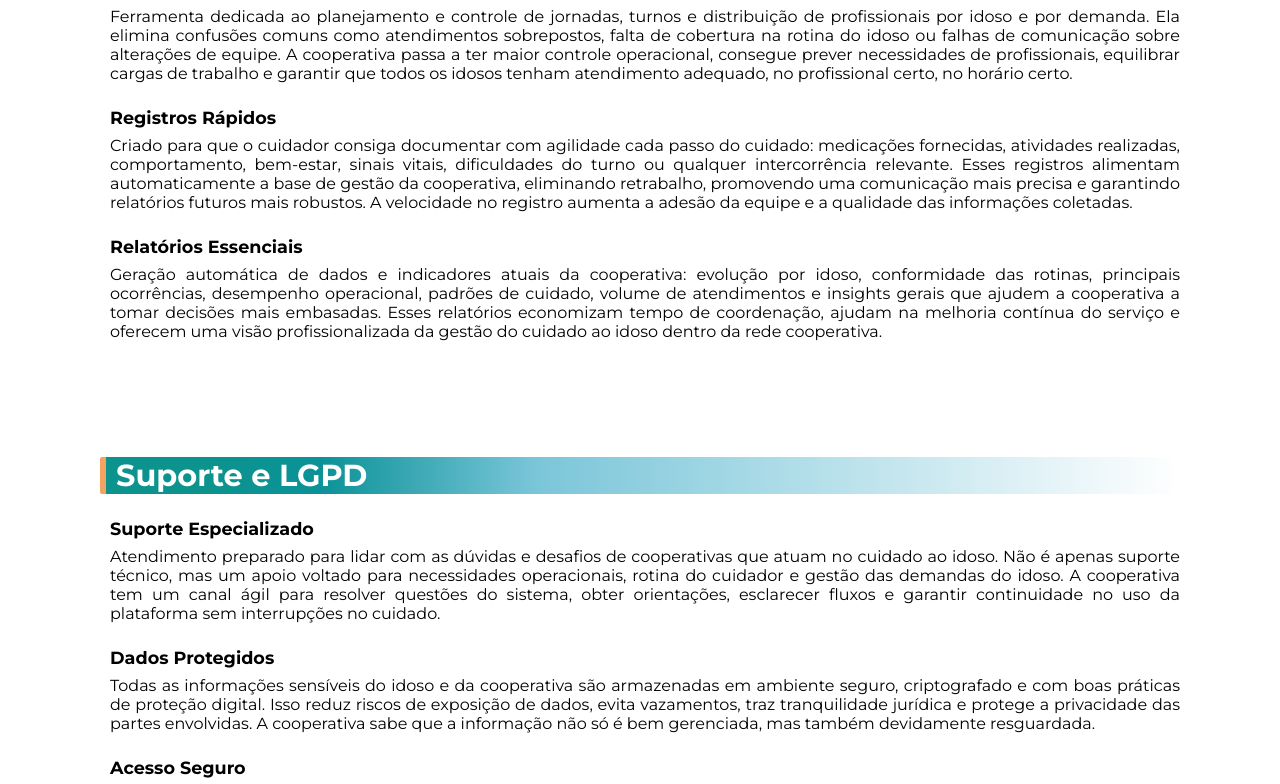
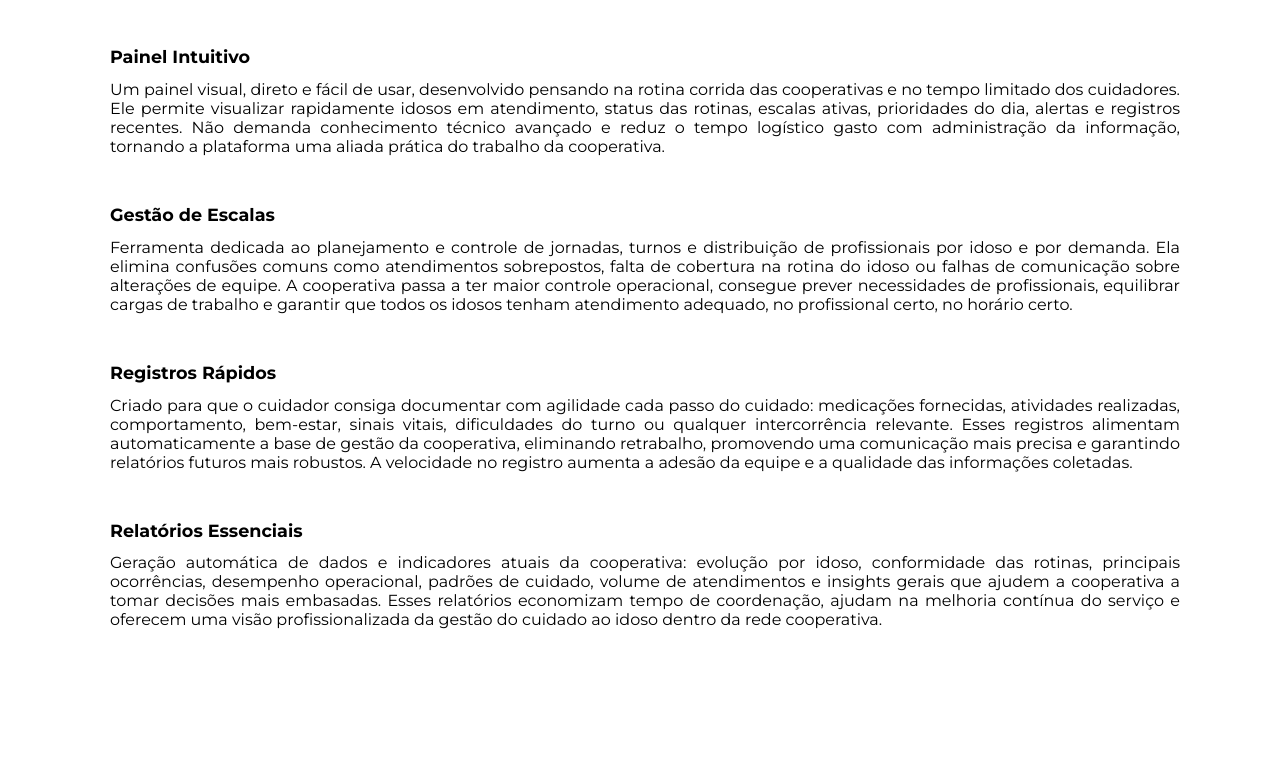
Before and after one commit to A-Dantas/CuidadoConectado, an Angular app: page /about in a window 1280 px wide. Shown: the part 1136-1920 px from the top of the page. Built offline with nearby package versions, Linux system fonts and the light colour scheme.

Commit message:
Ajustando espaçamentos

```diff
--- a/src/app/pages/components/about/about.component.css
+++ b/src/app/pages/components/about/about.component.css
@@ -23,8 +23,8 @@
     width: 100%;
     display: flex;
     flex-direction: column;
-    gap: 1.5rem;
-    padding: 0 10px;
+    gap: 3rem;
+    padding: 7rem 10px 4rem 10px;
 }
 
 .titulo {
@@ -50,7 +50,7 @@
     width: 100%;
     display: flex;
     flex-direction: column;
-    gap: 0.5rem;
+    gap: 0.8rem;
 }
 
 .topicos h3 {
@@ -63,9 +63,15 @@
     padding-left: 10px;
 }
 
-#historia,
-#solucoes,
+#historia {
+    /* margin-bottom: 5rem; */
+    scroll-margin-top: 10rem;
+}
+
+#solucoes {
+    scroll-margin-top: 10rem;
+}
+
 #lgpd {
-  padding-top: 7.2rem;
-  scroll-margin-top: 10rem;
+    scroll-margin-top: 10rem;
 }
--- a/src/app/pages/components/home/home.component.css
+++ b/src/app/pages/components/home/home.component.css
@@ -78,6 +78,7 @@ span {
     color: black;
     gap: 60px;
     padding-top: 12rem;
+    padding-bottom: 2rem;
 }
 
 .titulo_beneficios {
@@ -335,7 +336,13 @@ button:active {
     scroll-margin-top: 10rem;
 }
 
-.servicos {
-    padding-top: 10rem;
+.beneficios {
+    padding-bottom: 8rem;
     scroll-margin-top: 10rem;
 }
+
+.servicos,
+.contato_content {
+    padding-top: 8rem;
+    scroll-margin-top: 10rem;
+}
--- a/src/app/pages/components/home/home.component.ts
+++ b/src/app/pages/components/home/home.component.ts
@@ -2,11 +2,10 @@ import { Component } from '@angular/core';
 import { CommonModule } from '@angular/common';
 import { HeaderComponent } from '../../../shared/header/header.component';
 import { FooterComponent } from '../../../shared/footer_home/footer.component';
-import { RouterLink } from '@angular/router';
 
 @Component({
   selector: 'app-home',
-  imports: [HeaderComponent, CommonModule, FooterComponent, RouterLink],
+  imports: [HeaderComponent, CommonModule, FooterComponent],
   templateUrl: './home.component.html',
   styleUrl: './home.component.css'
 })
--- a/src/app/shared/header/header.component.ts
+++ b/src/app/shared/header/header.component.ts
@@ -6,7 +6,7 @@ import { RouterLink } from '@angular/router';
 
 @Component({
   selector: 'app-header',
-  imports: [HeaderComponent, RouterModule, RouterLink],
+  imports: [RouterModule, RouterLink],
   standalone: true,
   templateUrl: './header.component.html',
   styleUrls: ['./header.component.css']
```
